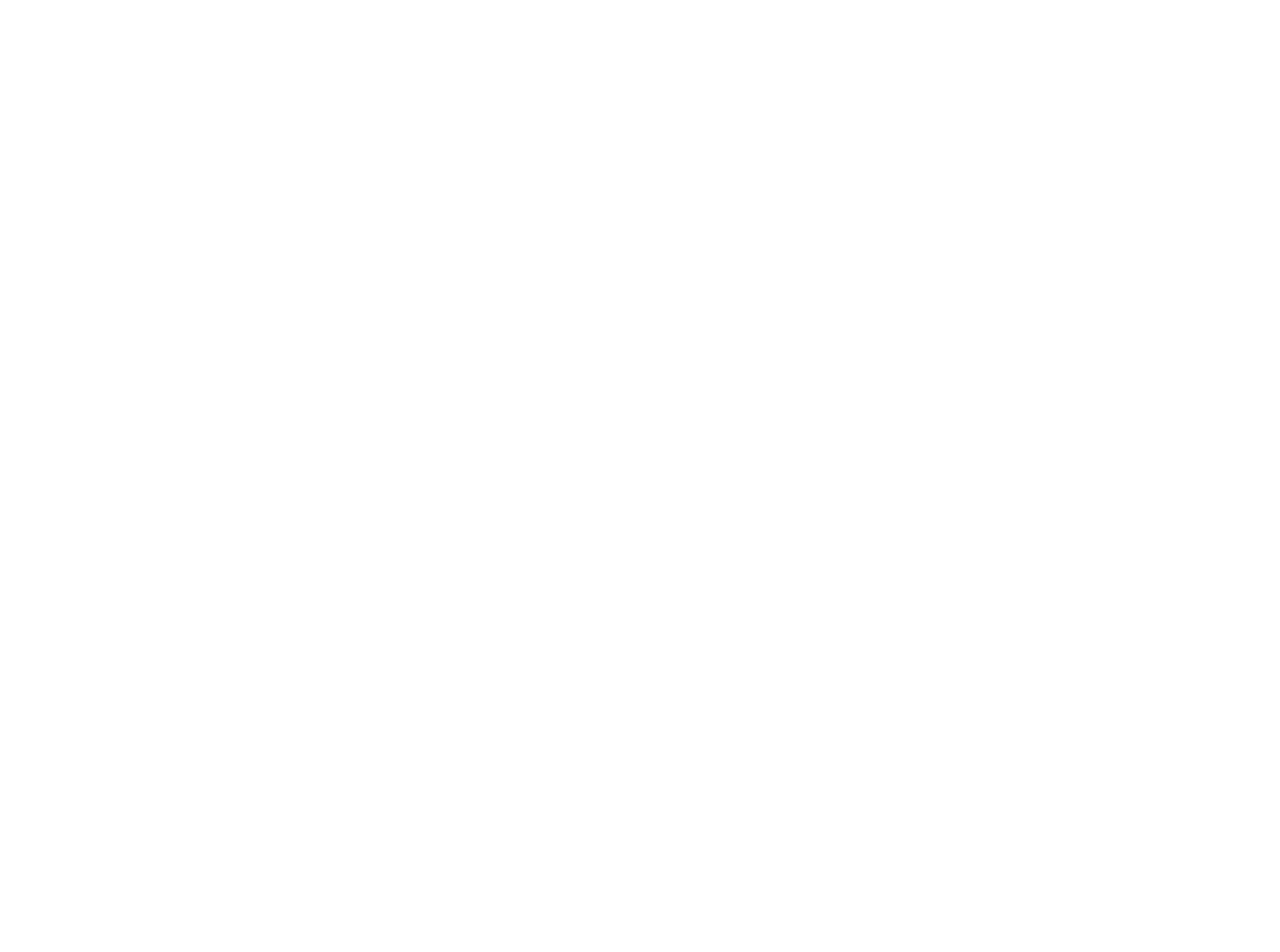
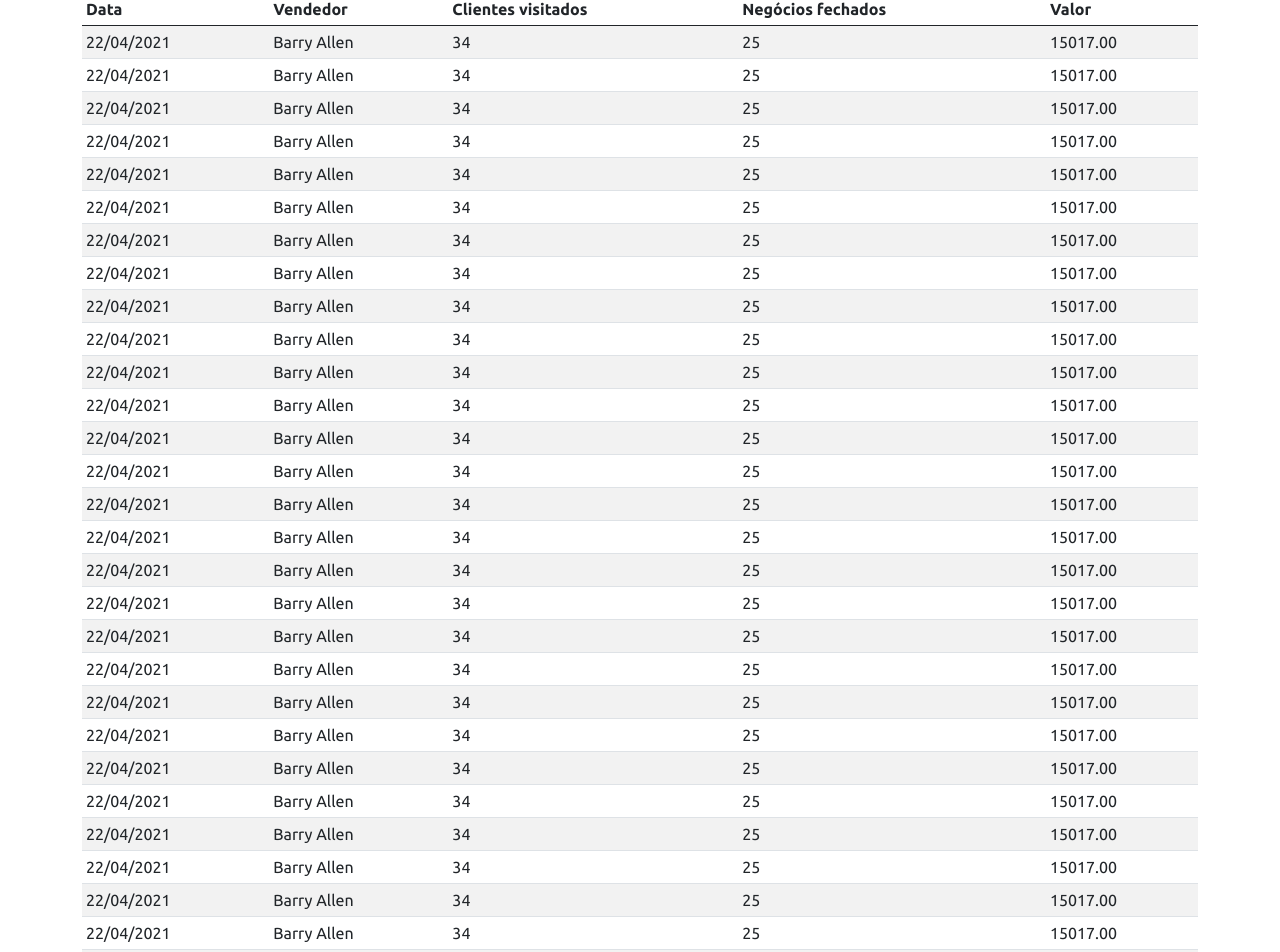
Before and after one commit to ggrecco/projeto-sds3, a React (Create React App) app in the folder frontend/: page / in a window 1280 px wide. Shown: the part 136-1088 px from the top of the page. Before the commit the page ends 800 px from the top, so only its background shows below. Built offline with nearby package versions, Linux system fonts and the light colour scheme.

Commit message:
Basisc static components

```diff
--- a/frontend/public/index.html
+++ b/frontend/public/index.html
@@ -15,6 +15,5 @@
   <body>
     <noscript>You need to enable JavaScript to run this app.</noscript>
     <div id="root"></div>
-
   </body>
 </html>
--- a/frontend/src/App.tsx
+++ b/frontend/src/App.tsx
@@ -1,9 +1,19 @@
+import DataTable from "components/DataTable/dataTable";
+import Footer from "components/Footer";
+import NavBar from "components/NavBar";
+
 function App() {
   return (
-    <div>
-      <h1 className="text-primary" >Olá mundo!</h1>
-    </div>
+    <>
+      <NavBar />
+      <div className="container">
+        <h1 className="text-primary" >Olá mundo!</h1>
+        <DataTable />
+      </div>
+      <Footer />
+    </>
   );
 }
 
+
 export default App;
--- /dev/null
+++ b/frontend/src/components/DataTable/dataTable.tsx
@@ -0,0 +1,231 @@
+function DataTable() {
+    return (
+        <div className="table-responsive">
+            <table className="table table-striped table-sm">
+                <thead>
+                    <tr>
+                        <th>Data</th>
+                        <th>Vendedor</th>
+                        <th>Clientes visitados</th>
+                        <th>Negócios fechados</th>
+                        <th>Valor</th>
+                    </tr>
+                </thead>
+                <tbody>
+                    <tr>
+                        <td>22/04/2021</td>
+                        <td>Barry Allen</td>
+                        <td>34</td>
+                        <td>25</td>
+                        <td>15017.00</td>
+                    </tr>
+                    <tr>
+                        <td>22/04/2021</td>
+                        <td>Barry Allen</td>
+                        <td>34</td>
+                        <td>25</td>
+                        <td>15017.00</td>
+                    </tr>
+                    <tr>
+                        <td>22/04/2021</td>
+                        <td>Barry Allen</td>
+                        <td>34</td>
+                        <td>25</td>
+                        <td>15017.00</td>
+                    </tr>
+                    <tr>
+                        <td>22/04/2021</td>
+                        <td>Barry Allen</td>
+                        <td>34</td>
+                        <td>25</td>
+                        <td>15017.00</td>
+                    </tr>
+                    <tr>
+                        <td>22/04/2021</td>
+                        <td>Barry Allen</td>
+                        <td>34</td>
+                        <td>25</td>
+                        <td>15017.00</td>
+                    </tr>
+                    <tr>
+                        <td>22/04/2021</td>
+                        <td>Barry Allen</td>
+                        <td>34</td>
+                        <td>25</td>
+                        <td>15017.00</td>
+                    </tr>
+                    <tr>
+                        <td>22/04/2021</td>
+                        <td>Barry Allen</td>
+                        <td>34</td>
+                        <td>25</td>
+                        <td>15017.00</td>
+                    </tr>
+                    <tr>
+                        <td>22/04/2021</td>
+                        <td>Barry Allen</td>
+                        <td>34</td>
+                        <td>25</td>
+                        <td>15017.00</td>
+                    </tr>
+                    <tr>
+                        <td>22/04/2021</td>
+                        <td>Barry Allen</td>
+                        <td>34</td>
+                        <td>25</td>
+                        <td>15017.00</td>
+                    </tr>
+                    <tr>
+                        <td>22/04/2021</td>
+                        <td>Barry Allen</td>
+                        <td>34</td>
+                        <td>25</td>
+                        <td>15017.00</td>
+                    </tr>
+                    <tr>
+                        <td>22/04/2021</td>
+                        <td>Barry Allen</td>
+                        <td>34</td>
+                        <td>25</td>
+                        <td>15017.00</td>
+                    </tr>
+                    <tr>
+                        <td>22/04/2021</td>
+                        <td>Barry Allen</td>
+                        <td>34</td>
+                        <td>25</td>
+                        <td>15017.00</td>
+                    </tr>
+                    <tr>
+                        <td>22/04/2021</td>
+                        <td>Barry Allen</td>
+                        <td>34</td>
+                        <td>25</td>
+                        <td>15017.00</td>
+                    </tr>
+                    <tr>
+                        <td>22/04/2021</td>
+                        <td>Barry Allen</td>
+                        <td>34</td>
+                        <td>25</td>
+                        <td>15017.00</td>
+                    </tr>
+                    <tr>
+                        <td>22/04/2021</td>
+                        <td>Barry Allen</td>
+                        <td>34</td>
+                        <td>25</td>
+                        <td>15017.00</td>
+                    </tr>
+                    <tr>
+                        <td>22/04/2021</td>
+                        <td>Barry Allen</td>
+                        <td>34</td>
+                        <td>25</td>
+                        <td>15017.00</td>
+                    </tr>
+                    <tr>
+                        <td>22/04/2021</td>
+                        <td>Barry Allen</td>
+                        <td>34</td>
+                        <td>25</td>
+                        <td>15017.00</td>
+                    </tr>
+                    <tr>
+                        <td>22/04/2021</td>
+                        <td>Barry Allen</td>
+                        <td>34</td>
+                        <td>25</td>
+                        <td>15017.00</td>
+                    </tr>
+                    <tr>
+                        <td>22/04/2021</td>
+                        <td>Barry Allen</td>
+                        <td>34</td>
+                        <td>25</td>
+                        <td>15017.00</td>
+                    </tr>
+                    <tr>
+                        <td>22/04/2021</td>
+                        <td>Barry Allen</td>
+                        <td>34</td>
+                        <td>25</td>
+                        <td>15017.00</td>
+                    </tr>
+                    <tr>
+                        <td>22/04/2021</td>
+                        <td>Barry Allen</td>
+                        <td>34</td>
+                        <td>25</td>
+                        <td>15017.00</td>
+                    </tr>
+                    <tr>
+                        <td>22/04/2021</td>
+                        <td>Barry Allen</td>
+                        <td>34</td>
+                        <td>25</td>
+                        <td>15017.00</td>
+                    </tr>
+                    <tr>
+                        <td>22/04/2021</td>
+                        <td>Barry Allen</td>
+                        <td>34</td>
+                        <td>25</td>
+                        <td>15017.00</td>
+                    </tr>
+                    <tr>
+                        <td>22/04/2021</td>
+                        <td>Barry Allen</td>
+                        <td>34</td>
+                        <td>25</td>
+                        <td>15017.00</td>
+                    </tr>
+                    <tr>
+                        <td>22/04/2021</td>
+                        <td>Barry Allen</td>
+                        <td>34</td>
+                        <td>25</td>
+                        <td>15017.00</td>
+                    </tr>
+                    <tr>
+                        <td>22/04/2021</td>
+                        <td>Barry Allen</td>
+                        <td>34</td>
+                        <td>25</td>
+                        <td>15017.00</td>
+                    </tr>
+                    <tr>
+                        <td>22/04/2021</td>
+                        <td>Barry Allen</td>
+                        <td>34</td>
+                        <td>25</td>
+                        <td>15017.00</td>
+                    </tr>
+                    <tr>
+                        <td>22/04/2021</td>
+                        <td>Barry Allen</td>
+                        <td>34</td>
+                        <td>25</td>
+                        <td>15017.00</td>
+                    </tr>
+                    <tr>
+                        <td>22/04/2021</td>
+                        <td>Barry Allen</td>
+                        <td>34</td>
+                        <td>25</td>
+                        <td>15017.00</td>
+                    </tr>
+                    <tr>
+                        <td>22/04/2021</td>
+                        <td>Barry Allen</td>
+                        <td>34</td>
+                        <td>25</td>
+                        <td>15017.00</td>
+                    </tr>
+                </tbody>
+            </table>
+        </div>
+    );
+}
+
+export default DataTable;
--- /dev/null
+++ b/frontend/src/components/Footer/index.tsx
@@ -0,0 +1,13 @@
+function Footer() {
+    return (
+        <footer className="footer mt-auto py-3 bg-dark">
+            <div className="container">
+                <p className="text-light">App desenvolvido por <a href="https://github.com/ggrecco" target="_blank" rel="noreferrer">Gustavo Grecco</a></p>
+                {/* <p className="text-light"><small><strong>Semana Spring React</strong><br />
+      Evento promovido pela escola DevSuperior: <a href="https://instagram.com/devsuperior.ig" target="_blank" rel="noreferrer">@devsuperior.ig</a></small></p> */}
+            </div>
+        </footer>
+    );
+}
+
+export default Footer;
--- /dev/null
+++ b/frontend/src/components/NavBar/index.tsx
@@ -0,0 +1,15 @@
+import ImgDsDark from 'assets/img/ds-dark.svg';
+
+function NavBar() {
+    return (
+        <div className="d-flex flex-column flex-md-row align-items-center p-3 px-md-4 mb-3 bg-light border-bottom shadow-sm">
+            <div className="container">
+                <nav className="my-2 my-md-0 mr-md-3">
+                    <img src={ImgDsDark} alt="DevSuperior" width="120" />
+                </nav>
+            </div>
+        </div>
+    );
+}
+
+export default NavBar;
```
Also changed, not shown: frontend/src/assets/img/ds-dark.svg (added).
